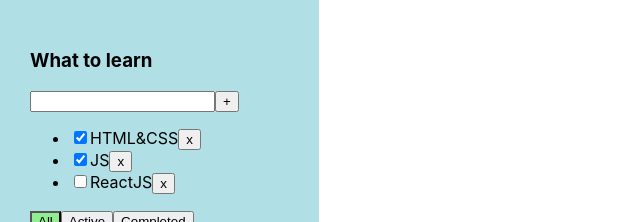
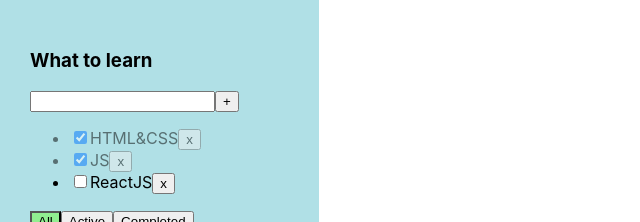
Before and after one commit to Kliapwnz/Todolis, a React (Vite) app: page / in a window 1280 px wide. Shown: the top 222 px of the page, without its empty margins (0-640 px from the left). Built offline with nearby package versions, Linux system fonts and the light colour scheme.

Commit message:
add opacity for done tasks

```diff
--- a/src/TodolistItem.tsx
+++ b/src/TodolistItem.tsx
@@ -64,7 +64,7 @@
                         changeTaskStatus(task.id, newStatusValue)
                      }
                      return (
-                        <li key={task.id}>
+                        <li key={task.id} className={task.isDone ? "is-done" : ""}>
                            <input type="checkbox"
                                   checked={task.isDone}
                                   onChange={changeTaskStatusHandler}
```
